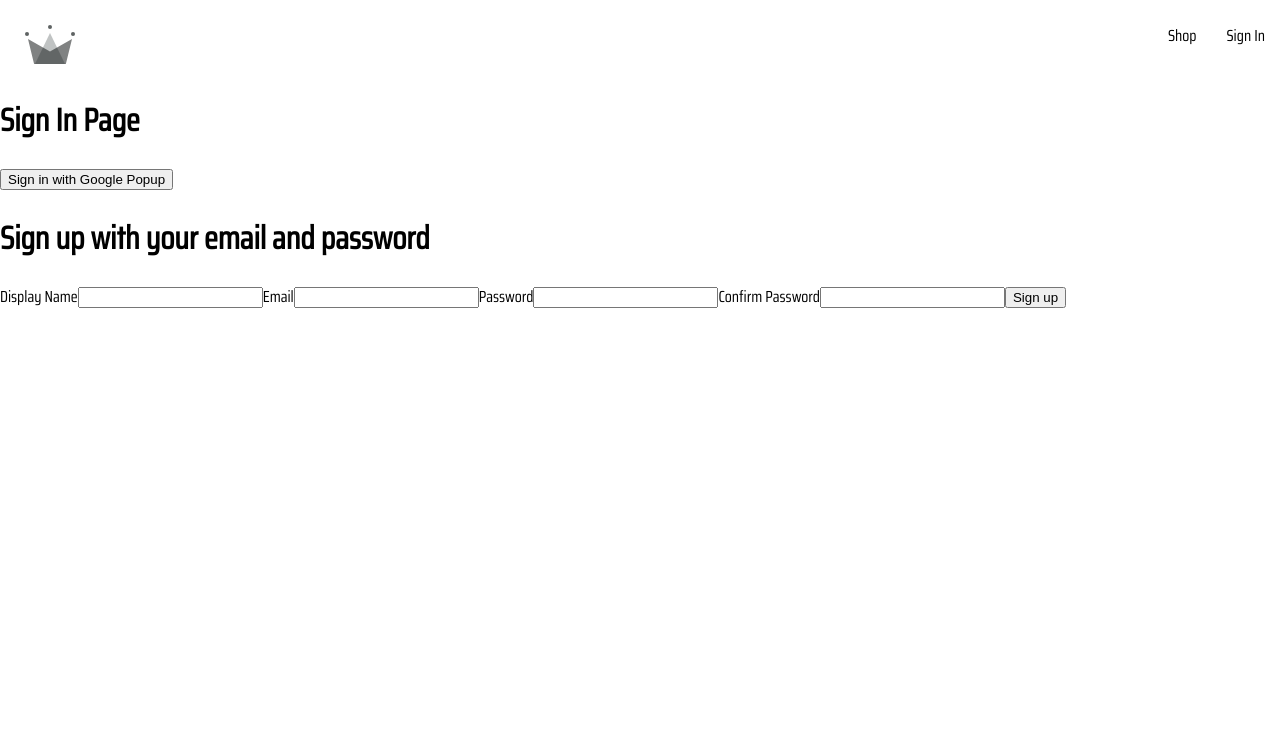
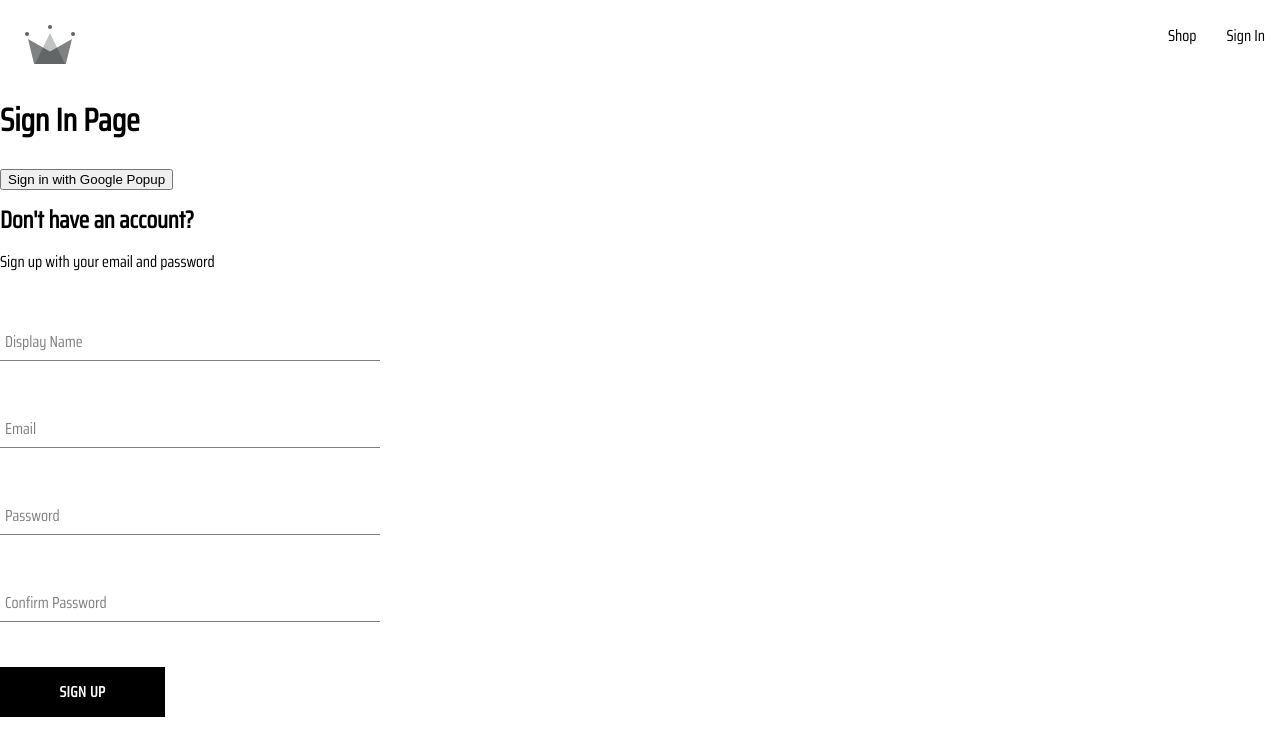
Before and after one commit to ZhangMYihua/crwn-clothing-v2, a React (Create React App) app: page /sign-in in a window 1280 px wide. Shown: the top 756 px of the page. Built offline with nearby package versions, Linux system fonts and the light colour scheme.

Commit message:
created button component

```diff
--- /dev/null
+++ b/src/components/button/Button.jsx
@@ -0,0 +1,15 @@
+import './button.scss';
+
+const BUTTON_TYPE_CLASSES = {
+  google: 'google-sign-in',
+  inverted: 'inverted'
+}
+
+
+export const Button = ({children, buttonType, ...otherProps}) => {
+  return (
+    <button className={`button-container ${BUTTON_TYPE_CLASSES[buttonType]}`} {...otherProps}>
+      {children}
+    </button>
+  )
+}
--- /dev/null
+++ b/src/components/button/button.scss
@@ -0,0 +1,46 @@
+.button-container {
+  min-width: 165px;
+  width: auto;
+  height: 50px;
+  letter-spacing: 0.5px;
+  line-height: 50px;
+  padding: 0 35px 0 35px;
+  font-size: 15px;
+  background-color: black;
+  color: white;
+  text-transform: uppercase;
+  font-family: 'Saira Condensed', sans-serif;
+  font-weight: bolder;
+  border: none;
+  cursor: pointer;
+  display: flex;
+  justify-content: center;
+
+  &:hover {
+    background-color: white;
+    color: black;
+    border: 1px solid black;
+  }
+
+  &.google-sign-in {
+    background-color: #4285f4;
+    color: white;
+
+    &:hover {
+      background-color: #357ae8;
+      border: none;
+    }
+  }
+
+  &.inverted {
+    background-color: white;
+    color: black;
+    border: 1px solid black;
+
+    &:hover {
+      background-color: black;
+      color: white;
+      border: none;
+    }
+  }
+}
--- /dev/null
+++ b/src/components/form-input/FormInput.jsx
@@ -0,0 +1,13 @@
+import './form-input.scss'
+
+import React from 'react'
+
+export const FormInput = ({label, ...otherProps}) => {
+  console.log(label, otherProps)
+  return (
+    <div className='group' >
+      <input className='form-input' {...otherProps} />
+      {label && <label className={`${otherProps.value.length ? 'shrink' : '' } form-input-label`}>{label}</label>}
+    </div>
+  )
+}
--- /dev/null
+++ b/src/components/form-input/form-input.scss
@@ -0,0 +1,54 @@
+$sub-color: grey;
+$main-color: black;
+
+@mixin shrinkLabel {
+  top: -14px;
+  font-size: 12px;
+  color: $main-color;
+}
+
+.group {
+  position: relative;
+  margin: 45px 0;
+
+  .form-input {
+    background: none;
+    background-color: white;
+    color: $sub-color;
+    font-size: 18px;
+    padding: 10px 10px 10px 5px;
+    display: block;
+    width: 100%;
+    border: none;
+    border-radius: 0;
+    border-bottom: 1px solid $sub-color;
+    margin: 25px 0;
+
+    &:focus {
+      outline: none;
+    }
+
+    &:focus~.form-input-label {
+      @include shrinkLabel();
+    }
+  }
+
+  input[type='password'] {
+    letter-spacing: 0.3em;
+  }
+
+  .form-input-label {
+    color: $sub-color;
+    font-size: 16px;
+    font-weight: normal;
+    position: absolute;
+    pointer-events: none;
+    left: 5px;
+    top: 10px;
+    transition: 300ms ease all;
+
+    &.shrink {
+      @include shrinkLabel();
+    }
+  }
+}
--- a/src/components/sign-up/SignUp.jsx
+++ b/src/components/sign-up/SignUp.jsx
@@ -1,5 +1,8 @@
 import { useState } from 'react'
 import { createAuthUserWithEmailAndPassword, createUserDocumentFromAuth } from '../../utils/firebase/firebase'
+import { FormInput } from '../form-input/FormInput'
+import './sign-up.scss'
+import { Button } from '../button/Button'
 
 const defaultFormField = {
   displayName: "",
@@ -42,22 +45,16 @@
   }
 
   return (
-    <div>
-      <h1>Sign up with your email and password</h1>
+    <div className='sign-up-container'>
+      <h2>Don't have an account?</h2>
+      <span>Sign up with your email and password</span>
       <form onSubmit={handleSubmit} >
-        <label>Display Name</label>
-        <input name="displayName" value={displayName} type="text" required onChange={handleChange} />
+        <FormInput label="Display Name" name="displayName" value={displayName} type="text" required onChange={handleChange}/>
+        <FormInput label="Email" name="email" value={email} type="email" required  onChange={handleChange}/>
+        <FormInput label="Password" name="password" value={password} type="password" required onChange={handleChange}/>
+        <FormInput label="Confirm Password" name="confirmPassword" value={confirmPassword} type="password" required onChange={handleChange}/>
 
-        <label>Email</label>
-        <input name="email" value={email} type="email" required  onChange={handleChange}/>
-
-        <label>Password</label>
-        <input name="password" value={password} type="password" required onChange={handleChange}/>
-
-        <label>Confirm Password</label>
-        <input name="confirmPassword" value={confirmPassword} type="password" required onChange={handleChange}/>
-
-        <button type="submit" >Sign up</button>
+        <Button type="submit">Sign up</Button>
       </form>
     </div>
   )
--- /dev/null
+++ b/src/components/sign-up/sign-up.scss
@@ -0,0 +1,9 @@
+.sign-up-container {
+  display: flex;
+  flex-direction: column;
+  width: 380px;
+}
+
+h2 {
+  margin: 10px 0
+}
```
